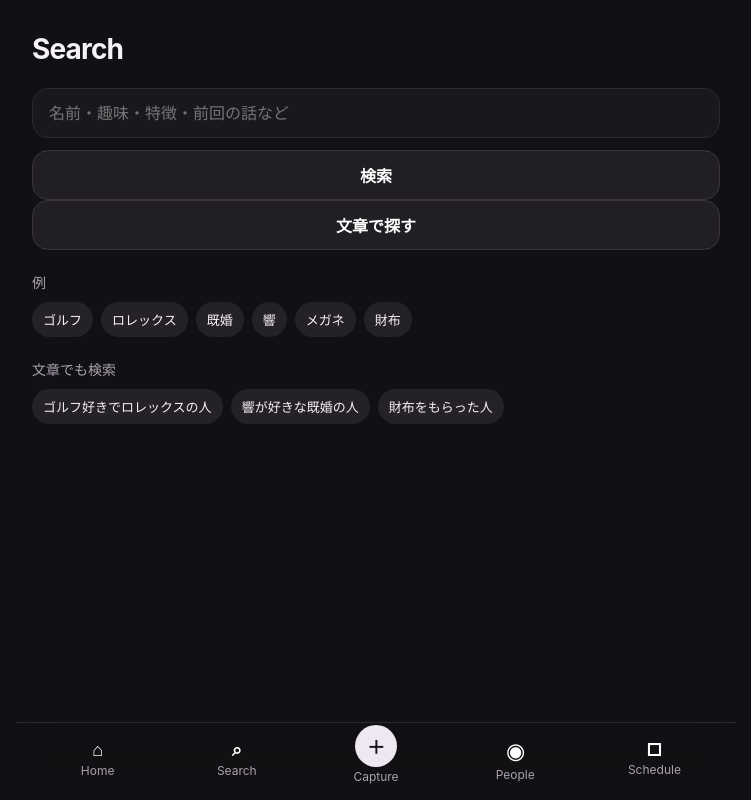
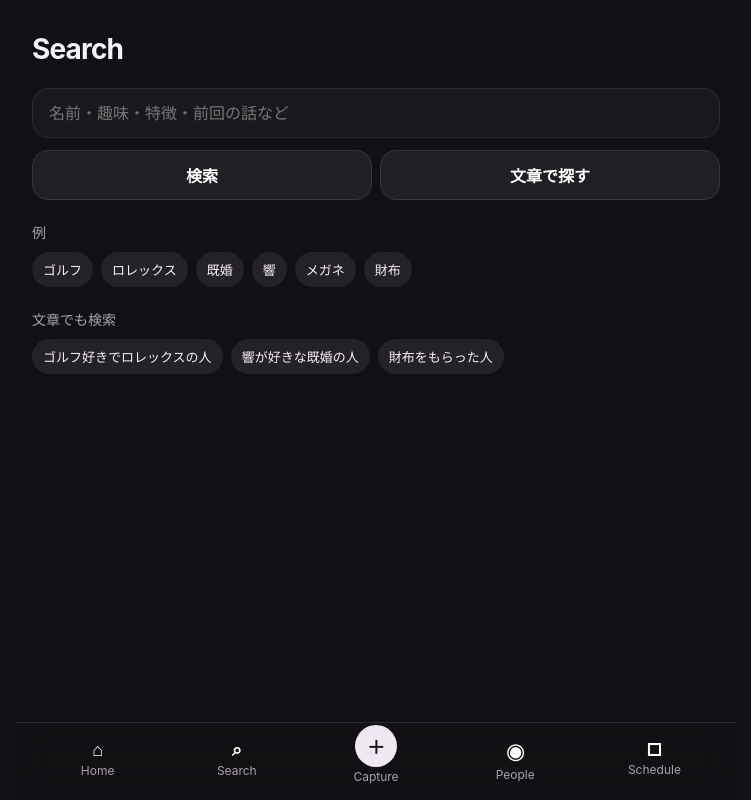
Before and after one commit to karukimori-wq/Velvet, a Next.js app: page /search in a window 1280 px wide. Shown: the whole page, without its empty margins (264-1015 px from the left). Built offline with nearby package versions, Linux system fonts and the light colour scheme.

Commit message:
Style natural search and settings surfaces

```diff
--- a/app/globals.css
+++ b/app/globals.css
@@ -20,6 +20,7 @@ button { cursor: pointer; }
 .searchBox:focus, .selectBox:focus { border-color: #6e6177; }
 .card { background: #1a181d; border: 1px solid #28242c; border-radius: 20px; padding: 16px; }
 .successCard { border-color: #3a5144; background: #18241d; color: #dff5e5; }
+.noticeCard { margin-top: 12px; border-color: #3a3440; background: #19161c; }
 .stack { display: grid; gap: 12px; }
 .row { display: flex; align-items: center; justify-content: space-between; gap: 12px; }
 .personRow { display: flex; align-items: center; gap: 14px; min-height: 66px; }
@@ -64,6 +65,7 @@ button { cursor: pointer; }
 .choiceChip:has(input:checked) { background: #efe8f2; color: #171319; }
 .inlineForm { display: grid; grid-template-columns: 1fr auto; gap: 8px; align-items: center; }
 .inlineForm .secondaryButton { width: auto; min-width: 76px; }
+.searchActions { display: grid; grid-template-columns: 1fr 1fr; gap: 8px; }
 .detailsCard { margin-top: 22px; border: 1px solid #2d2931; border-radius: 16px; padding: 14px 16px; background: #18161b; }
 .detailsCard summary { cursor: pointer; color: #c9c2cc; }
 .detailsBody { margin-top: 12px; }
```
